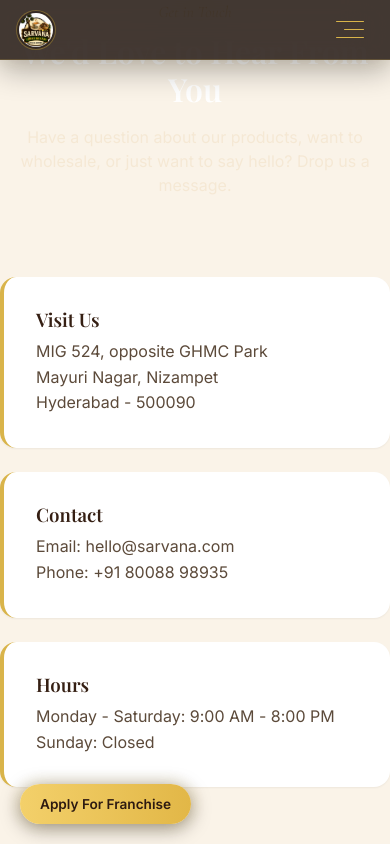
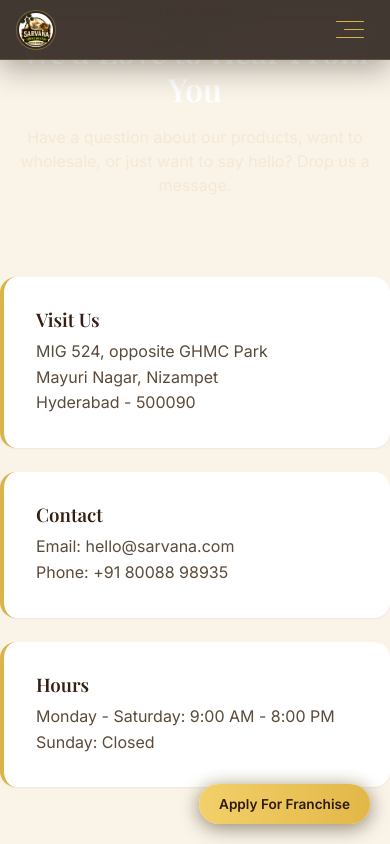
Before and after one commit to Rahul2749/Sarvana_Website, a React (Vite) app: page /contact in a window 390 px wide. Shown: the top 844 px of the page. Built offline with nearby package versions, Linux system fonts and the light colour scheme; a web font is replaced by a local one.

Commit message:
style: Move floating Apply Franchise button to right side

```diff
--- a/src/components/ui/FloatingAction.css
+++ b/src/components/ui/FloatingAction.css
@@ -1,7 +1,7 @@
 .floating-action-container {
   position: fixed;
   bottom: 24px;
-  left: 24px;
+  right: 24px;
   z-index: 1000;
   pointer-events: auto;
 }
@@ -32,7 +32,7 @@
 @media (max-width: 768px) {
   .floating-action-container {
     bottom: 20px;
-    left: 20px;
+    right: 20px;
   }
 
   .floating-action-btn {
```
